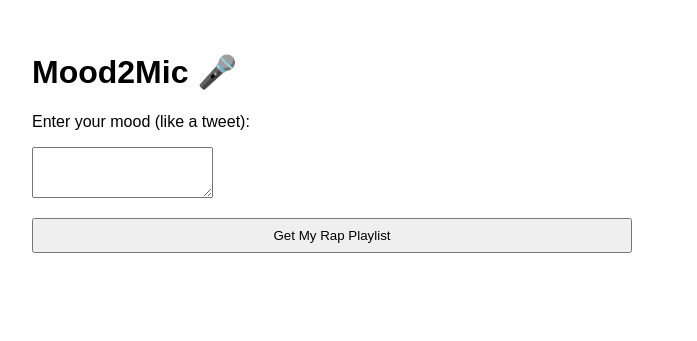
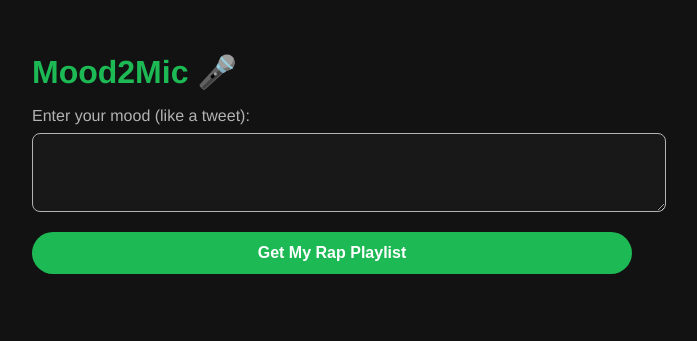
Before and after one commit to bk0704/Mood2Mic, a plain HTML site: page frontend/index.html in a window 1280 px wide. Shown: the whole page, without its empty margins (308-1005 px from the left). Drawn offline with Linux system fonts and the light colour scheme.

Commit message:
redesigned frontend, and included dataset used

```diff
--- a/frontend/index.html
+++ b/frontend/index.html
@@ -5,11 +5,99 @@
   <meta charset="UTF-8">
   <title>Mood2Mic 🎧</title>
   <style>
-    body { font-family: sans-serif; padding: 2rem; max-width: 600px; margin: auto; }
-    input, button { padding: 0.5rem; width: 100%; margin-top: 1rem; }
-    .result { margin-top: 2rem; }
-    .song { margin: 1rem 0; }
-    .song a { margin-right: 10px; }
+    :root {
+      --spotify-green: #1DB954;
+      --dark-bg: #121212;
+      --lighter-dark: #181818;
+      --light-gray: #b3b3b3;
+      --white: #ffffff;
+    }
+
+    body {
+      background-color: var(--dark-bg);
+      color: var(--white);
+      font-family: 'Helvetica Neue', sans-serif;
+      padding: 2rem;
+      max-width: 600px;
+      margin: auto;
+    }
+
+    h1 {
+      font-size: 2rem;
+      color: var(--spotify-green);
+      margin-bottom: 1rem;
+    }
+
+    p {
+      color: var(--light-gray);
+      font-size: 1rem;
+      margin-bottom: 0.5rem;
+    }
+
+    textarea {
+      background-color: var(--lighter-dark);
+      color: var(--white);
+      border: 1px solid var(--light-gray);
+      border-radius: 8px;
+      padding: 1rem;
+      width: 100%;
+      resize: vertical;
+    }
+
+    button {
+      background-color: var(--spotify-green);
+      color: var(--white);
+      border: none;
+      padding: 0.75rem;
+      margin-top: 1rem;
+      font-weight: bold;
+      border-radius: 999px;
+      cursor: pointer;
+      width: 100%;
+      font-size: 1rem;
+      transition: transform 0.2s ease;
+    }
+
+    button:hover {
+      transform: scale(1.03);
+    }
+
+    .result {
+      margin-top: 2rem;
+    }
+
+    h2 {
+      color: var(--white);
+      font-size: 1.25rem;
+      margin-bottom: 1rem;
+    }
+
+    .song {
+      background-color: var(--lighter-dark);
+      border-radius: 8px;
+      padding: 1rem;
+      margin-bottom: 1rem;
+      box-shadow: 0 4px 12px rgba(0, 0, 0, 0.3);
+    }
+
+    .song strong {
+      font-size: 1.1rem;
+      display: block;
+      margin-bottom: 0.5rem;
+      color: var(--white);
+    }
+
+    .song a {
+      margin-right: 10px;
+      color: var(--light-gray);
+      text-decoration: none;
+      font-size: 0.95rem;
+    }
+
+    .song a:hover {
+      color: var(--white);
+      text-decoration: underline;
+    }
   </style>
 </head>
 <body>
```
Also changed, not shown: 1 other file.
